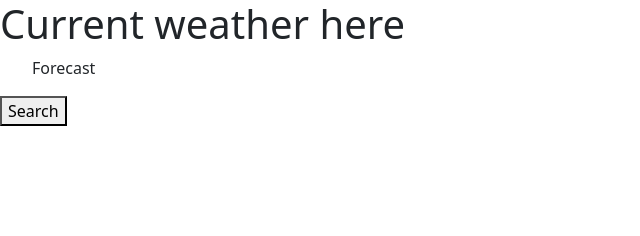
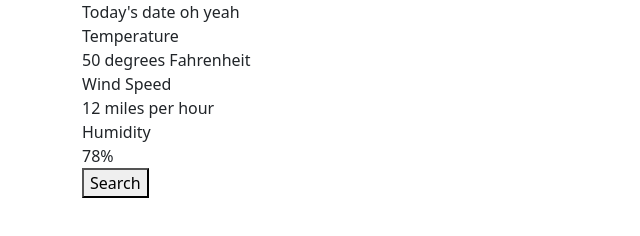
Before and after one commit to gwenparadis/EventsForecastPlanner, a plain HTML site: page index.html in a window 1280 px wide. Shown: the whole page, without its empty margins (0-640 px from the left). Drawn offline with nearby package versions, Linux system fonts and the light colour scheme; no server answers.

Commit message:
app is effectively retrieving requested location data, ready to add weather fetch request

```diff
--- a/index.html
+++ b/index.html
@@ -9,13 +9,32 @@
 </head>
 
 <body>
-    <div>
-        <h1>Current weather here</h1>
-        <ul>Forecast</ul>
+
+<div class="container">
+    <div class="current-info">
+
+        <div class="date-container">
+            <div class="date" id="date">Today's date oh yeah</div>
+            <div class="others" id="current-weather-items">
+                <div class="weather-item">
+                    <div>Temperature</div>
+                    <div>50 degrees Fahrenheit</div>
+                </div>
+                <div class="weather-item">
+                    <div>Wind Speed</div>
+                    <div>12 miles per hour</div>
+                </div>
+                <div class="weather-item">
+                    <div>Humidity</div>
+                    <div>78%</div>
+                </div>
+            </div>
+            <button id="search">Search</button>
+        </div>
     </div>
-    <button id="search">Search</button>
+</div>
 
-    <script src="script.js"></script>
+<script src="script.js"></script>
 </body>
 
 </html>
--- a/script.js
+++ b/script.js
@@ -1,24 +1,27 @@
 //declare global variables
 const searchBtn = document.getElementById("search")
+let weatherResult;
 
 //fetch request to get weather forecast information
-function getCurrentWeather() {
+function getLocation() {
     //grab API url
-    const forecastUrl = 'http://api.openweathermap.org/data/2.5/forecast?id=524901&appid=6f4f8d8e13827c9d81f342b6e1821c12';
+    const forecastUrl = 'http://api.openweathermap.org/geo/1.0/direct?q=boston,MA,US&appid=6f4f8d8e13827c9d81f342b6e1821c12';
 
     fetch(forecastUrl)
         .then(function (response) {
             return response.json();
         })
         .then(function (data) {
-            for (let i = 0; i < data.length; i++) {
             console.log(data);
-            //let weatherEl = document.createElement('li');
-            //weatherEl.textContent = data.html_url;
-            //weatherEl.appendChild(weatherEl);
-            }
+            const lat = data[0].lat
+            const lon = data[0].lon
+
+            //variable for the correct weather API link
+            //create fetch request for weather information from that lat lon data above
+            //fetch(weatherUrl)
+
         });
 };
 
 //Add Event Listener on the Search Button
-searchBtn.addEventListener('click', getCurrentWeather());
+searchBtn.addEventListener('click', getLocation());
```
